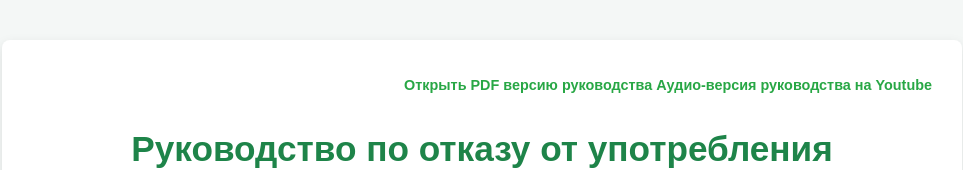
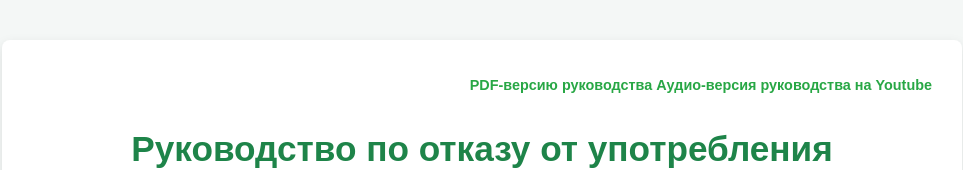
Before and after one commit to stopcannabis/stopcannabis.github.io, a plain HTML site: page index.html in a window 1280 px wide. Shown: the top 170 px of the page, without its empty margins (158-1121 px from the left). Drawn offline with Linux system fonts and the light colour scheme.

```diff
--- a/index.html
+++ b/index.html
@@ -10,7 +10,7 @@
     <div class="container">
         <header>
             <p class="pdf-link">
-                <strong><a href="https://stopcannabis.github.io/marijuana_guide_rus.pdf" target="_blank">Открыть PDF версию руководства</a></strong>
+                <strong><a href="https://stopcannabis.github.io/marijuana_guide_rus.pdf" target="_blank">PDF-версию руководства</a></strong>
                 <strong><a href="https://youtu.be/ue2jHFgH9W4?t=204" target="_blank">Аудио-версия руководства на Youtube</a></strong>
             </p>
             <h1>Руководство по отказу от употребления марихуаны и гашиша</h1>
```
